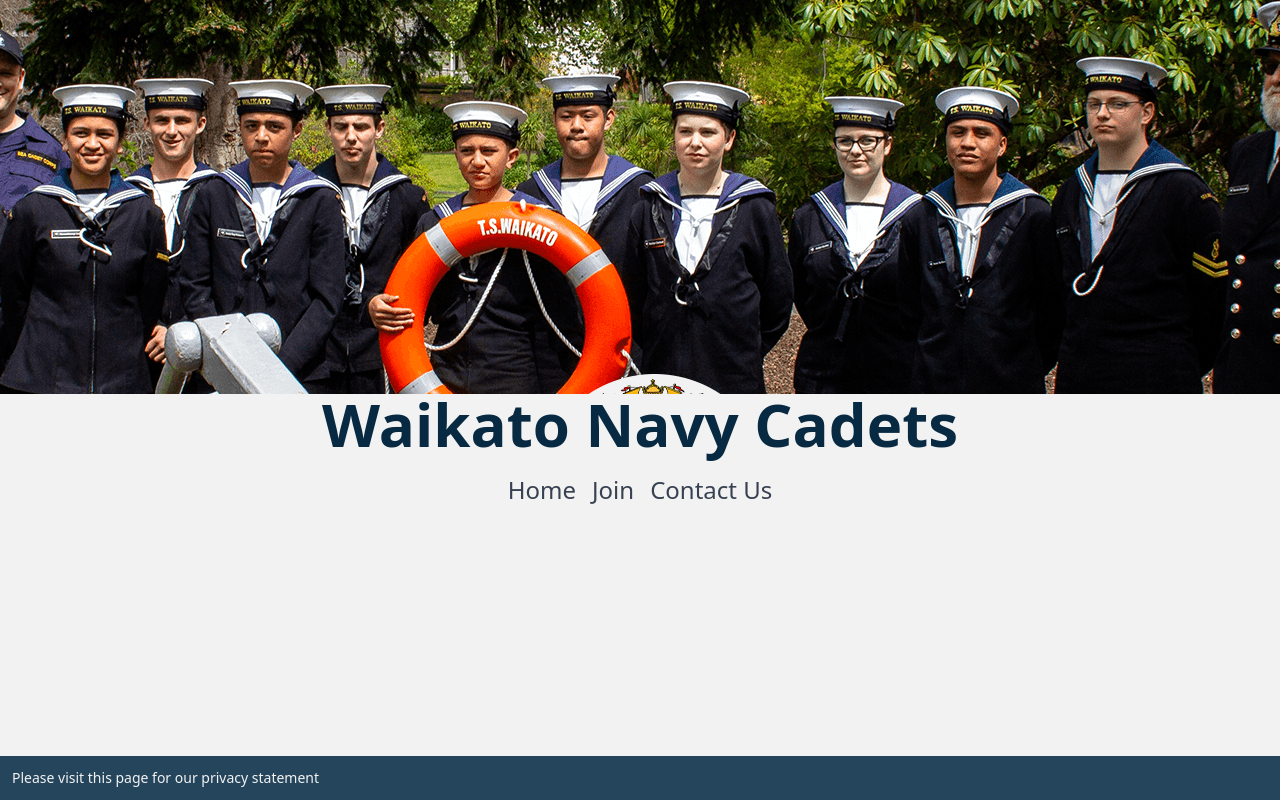
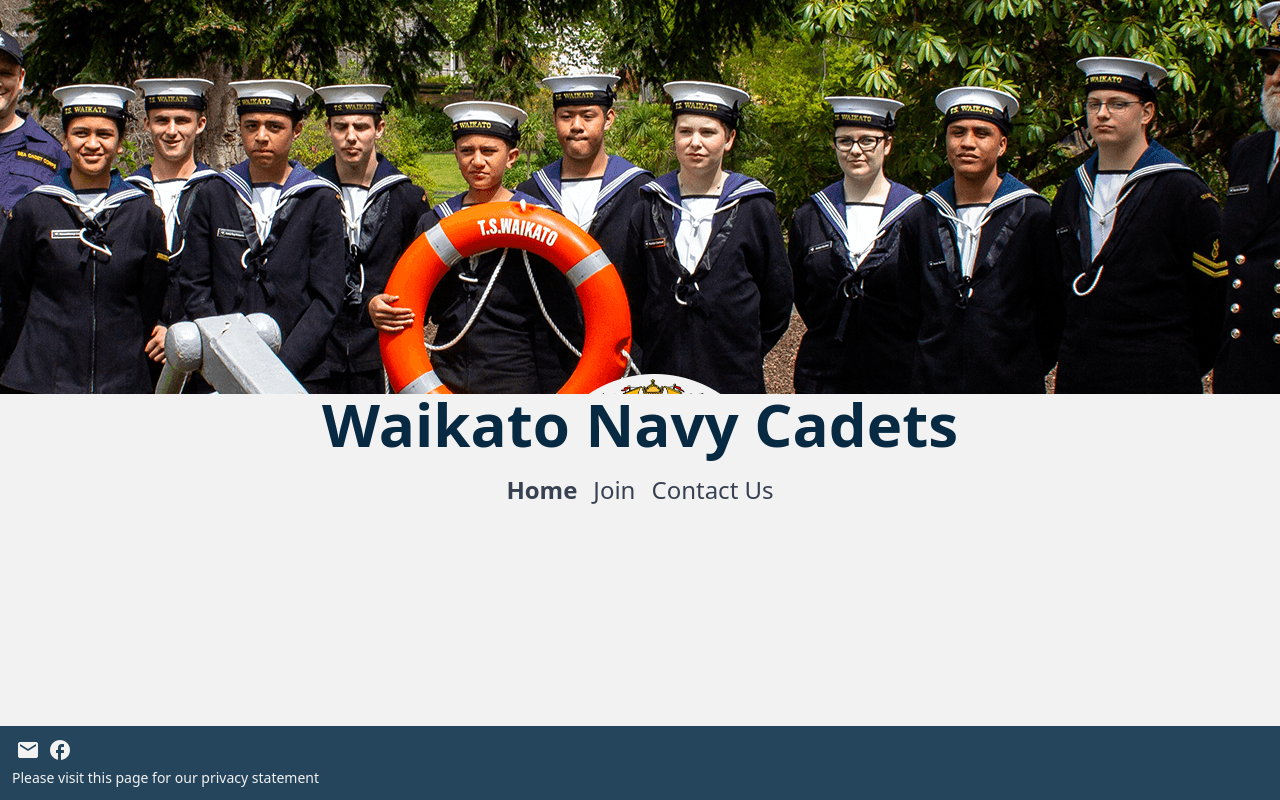
Before and after one commit to tswaikato/Waikato-Navy-Cadets, an Angular app: page / in a window 1280 px wide. Built offline with nearby package versions, Linux system fonts and the light colour scheme; what @tailwindcss/typography would draw is missing.

Commit message:
add email and facebook icons

```diff
--- a/src/app/app.component.html
+++ b/src/app/app.component.html
@@ -1,11 +1,11 @@
 <div class="flex flex-col min-h-screen">
-  <header>
+  <header class="mb-4">
     <app-navigation></app-navigation>
   </header>
   <main class="flex-grow">
     <router-outlet></router-outlet>
   </main>
-  <footer>
+  <footer class="mt-4">
     <app-footer></app-footer>
   </footer>
 </div>
--- a/src/app/core/footer/footer.component.html
+++ b/src/app/core/footer/footer.component.html
@@ -1,5 +1,11 @@
 <div class="w-full h-auto bg-footerColor-default text-textColor-dark p-3">
   <div class="container mx-auto">
+    <span class="material-icons text-textColor-dark pr-1 pl-1">
+      email
+    </span>
+    <span class="material-icons text-textColor-dark pr-1 pl-1">
+      facebook
+    </span>
     <p class="text-sm">Please visit this page for our privacy statement</p>
   </div>
 </div>
--- a/src/app/core/navigation/navigation.component.html
+++ b/src/app/core/navigation/navigation.component.html
@@ -5,13 +5,13 @@
   <h1 class="text-center text-6xl font-bold text-headerTextColor-default pb-3">Waikato Navy Cadets</h1>
   <div class="flex justify-center text-2xl text-textColor-default">
     <div class="text-gray-700 text-center m-2">
-      <a>Home</a>
+      <a [class.font-bold]="home === true">Home</a>
     </div>
     <div class="text-gray-700 text-center m-2">
-      <a>Join</a>
+      <a [class.font-bold]="join === true">Join</a>
     </div>
     <div class="text-gray-700 text-center m-2">
-      <a>Contact Us</a>
+      <a [class.font-bold]="contact === true">Contact Us</a>
     </div>
   </div>
 </div>
--- a/src/app/core/navigation/navigation.component.ts
+++ b/src/app/core/navigation/navigation.component.ts
@@ -7,7 +7,13 @@
 })
 export class NavigationComponent implements OnInit {
 
-  constructor() { }
+  public home = false;
+  public join = false;
+  public contact = false;
+
+  constructor() {
+    this.home = true;
+  }
 
   ngOnInit(): void {
   }
--- a/src/index.html
+++ b/src/index.html
@@ -6,6 +6,8 @@
   <base href="/">
   <meta name="viewport" content="width=device-width, initial-scale=1">
   <link rel="icon" type="image/x-icon" href="favicon.ico">
+  <link href="https://fonts.googleapis.com/icon?family=Material+Icons"
+        rel="stylesheet">
 </head>
 <body class="bg-backgroundColor-default">
   <app-root></app-root>
```
